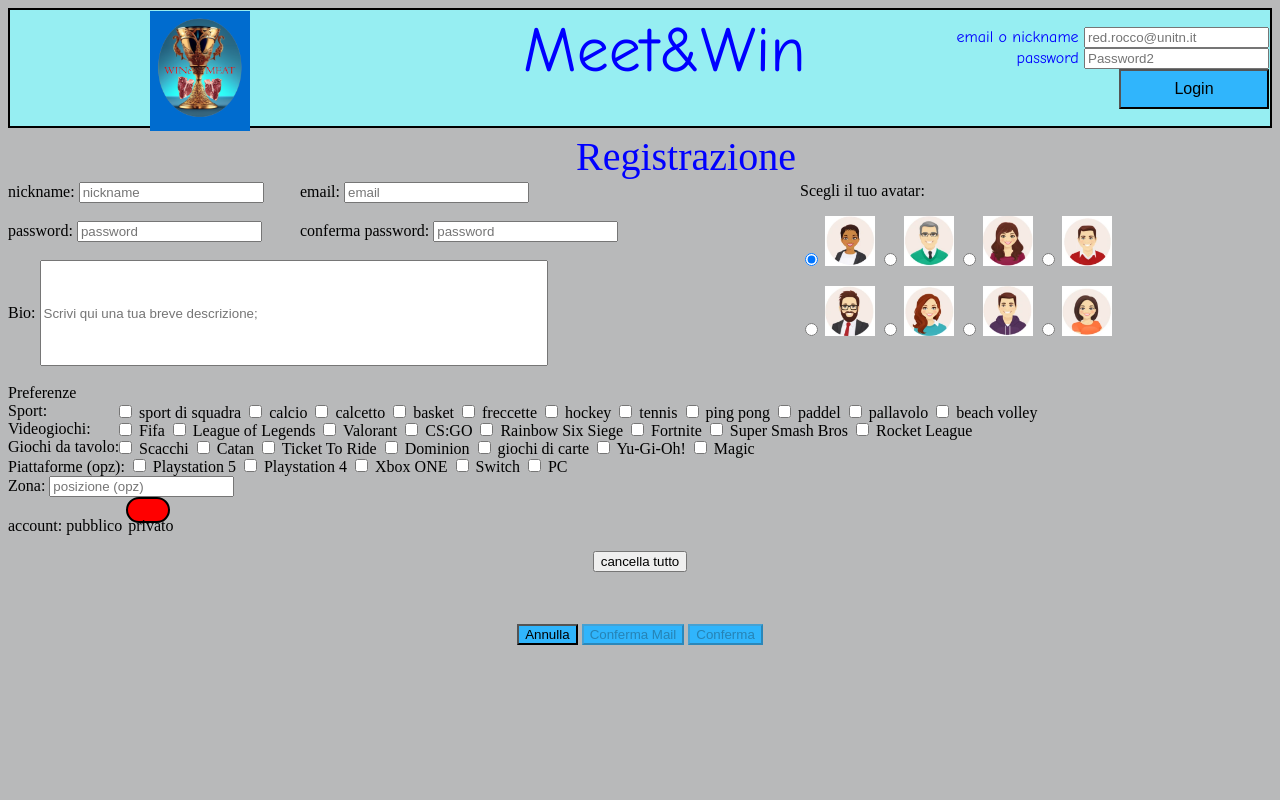
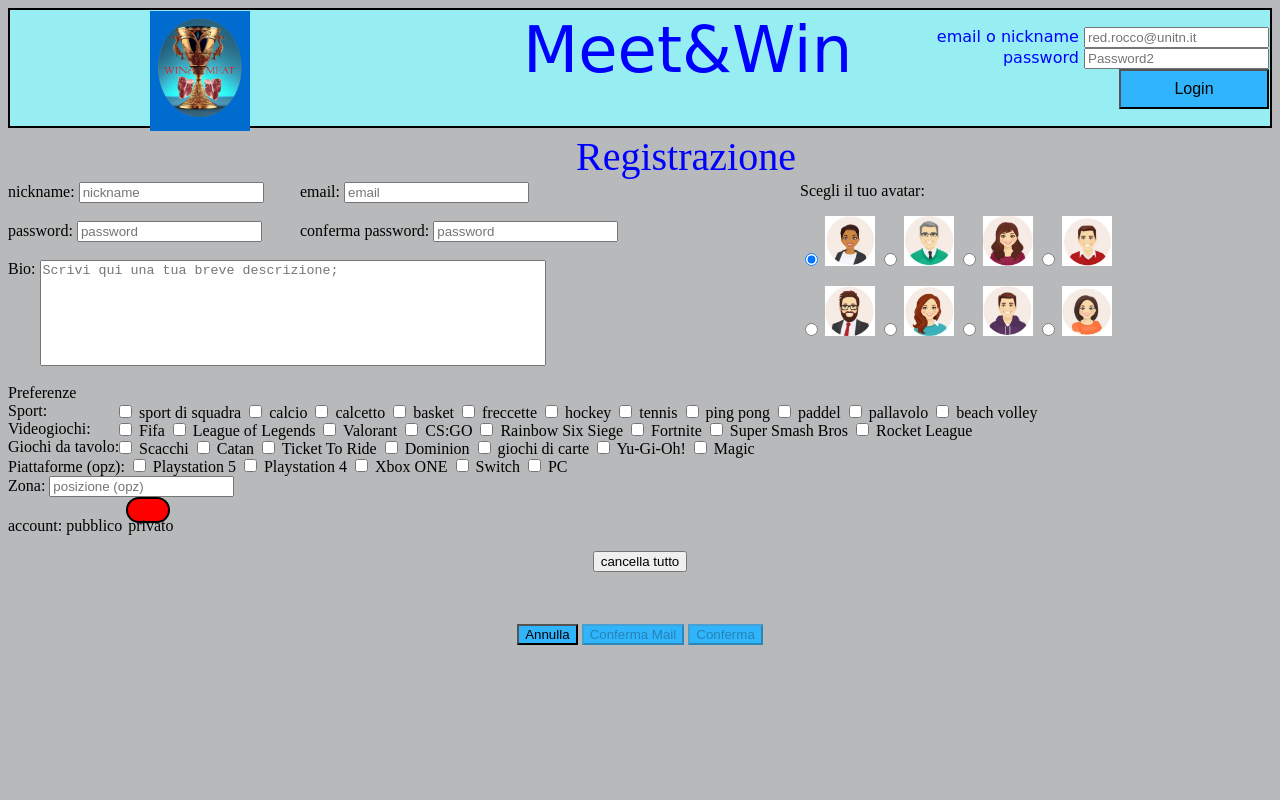
Before and after one commit to piedor/Meet-Win, a website: page static/registrazione.html in a window 1280 px wide. Shown: the top 800 px of the page. Drawn offline with Linux system fonts and the light colour scheme.

Commit message:
align fix

```diff
--- a/static/registrazione.html
+++ b/static/registrazione.html
@@ -55,18 +55,18 @@
 <body>
     <div class="testata">
         <img src="images/LOGO.png" style="position: absolute; left:150px;" width="100" height="120" />
-        <font face="Comic sans MS" color=blue>
+        <span style="font-family: “Comic Sans MS”, “Comic Sans”, cursive; color:blue;">
           <p style="font-size:4rem; position: absolute; float: left; margin-top: 2px; margin-left: 40%; ">Meet&Win</p>
         <p>
-              <form action="api/v1/utenti" method="post" name="loginform" id="loginform" align=right>
+              <form action="api/v1/utenti" method="post" name="loginform" id="loginform" style="text-align:right;">
               <label>email o nickname</label>
               <input name="nickname" placeholder="red.rocco@unitn.it" id="loginNickname"/><br>
               <label>password</label>
               <input type="password" name="password" placeholder="Password2" id="loginPassword"/><br>
-              <button style="background-color:#30b5fc; width:150px; height: 40px; font-size:16px" type="button" background-color:#96eef2" onclick="login()">	Login</button>
+              <button style="background-color:#30b5fc; width:150px; height: 40px; font-size:16px" type="button" onclick="login()">	Login</button>
           </form>
         </p>
-        </font>
+    </p>
       </div>
     <div>
         <p style="color: blue; font-size: 40px; position: absolute; left: 45%; margin-top:5px;">Registrazione</p>
@@ -110,9 +110,8 @@ contenere almeno un carattere maiuscolo, uno minuscolo e un numero.">
             </div>
 <br>
         <div>
-        <label>Bio:</label>
             <span title=" esempio: Ciao a tutti, sono un ragazzo a cui piacciono i videogame sparatutto.">
-            <input type="text" placeholder="Scrivi qui una tua breve descrizione;" name="bio" id="bio" maxlength="200" style="width: 500px; height: 100px;"></span>
+            Bio: <textarea placeholder="Scrivi qui una tua breve descrizione;" name="bio" id="bio" maxlength="200" style="width: 500px; height: 100px; resize: none; vertical-align: top;"></textarea></span>
         </div>
 <br>
         <div>
@@ -168,8 +167,8 @@ la tua esperienza e agli altri utenti per chiederti di unirti a loro nelle sfide
 
             </div>
             <div>
-                    <label>Zona:</label>
-                    <span title="Inserisci un paese di riferimento vicino a te (opz); non è necessario mettere il paese di appartenenza, questa informazione è completamente privata e al solo scopo di migliorare la tua esperienza di suggeriti, grazie alla zona infatti potremmo consigliarti tornei che si svolgono vicino a te."><input type="text" class="form-control" placeholder="posizione (opz)" name="zona" id="zona"></span>
+                <label>Zona:</label>
+                <span title="Inserisci un paese di riferimento vicino a te (opz); non è necessario mettere il paese di appartenenza, questa informazione è completamente privata e al solo scopo di migliorare la tua esperienza di suggeriti, grazie alla zona infatti potremmo consigliarti tornei che si svolgono vicino a te."><input type="text" class="form-control" placeholder="posizione (opz)" name="zona" id="zona"></span>
             </div>
         <div>account: pubblico
             <input type="checkbox" id="switch" class="checkbox" name="switch"/>
```
